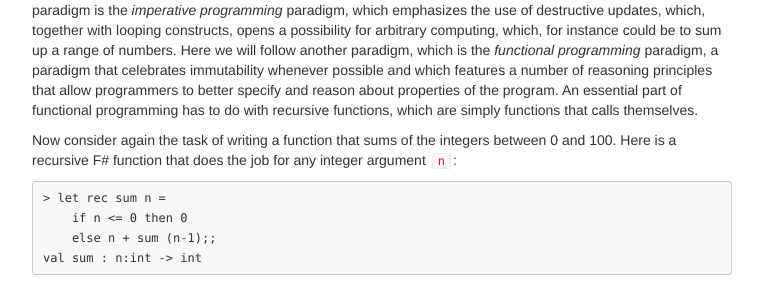
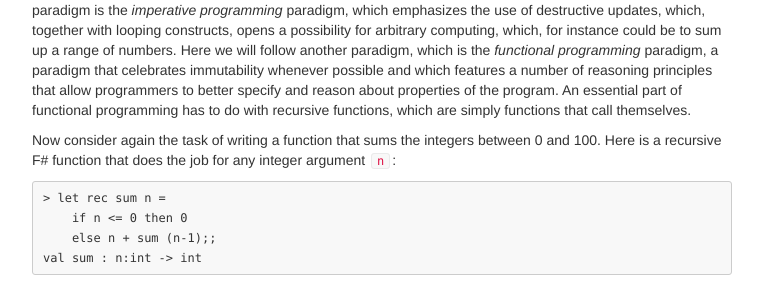
Before and after one commit to melsman/melsman.github.io, a Jekyll site: the page built from _posts/2017-11-03-getting-started-with-fsharp.md, in a window 1280 px wide and 900 px high, scrolled down 5384 px. Shown: the part 218-505 px from the top of the window, without its empty margins (258-1021 px from the left). Built offline with Jekyll 4.4.1, drawn with Linux system fonts in a browser that asks for light colours; comment, search, counter and statistics services are not loaded.

Commit message:
some edits

```diff
--- a/_posts/2017-11-03-getting-started-with-fsharp.md
+++ b/_posts/2017-11-03-getting-started-with-fsharp.md
@@ -397,9 +397,9 @@ immutability whenever possible and which features a number of
 reasoning principles that allow programmers to better specify and
 reason about properties of the program. An essential part of
 functional programming has to do with recursive functions, which are
-simply functions that calls themselves.
+simply functions that call themselves.
 
-Now consider again the task of writing a function that sums of the
+Now consider again the task of writing a function that sums the
 integers between 0 and 100. Here is a recursive F# function that does
 the job for any integer argument `n`:
 
```
